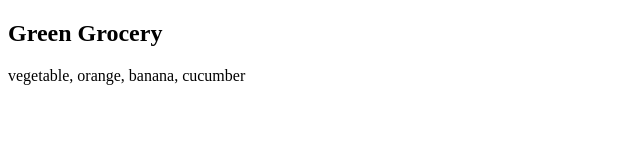
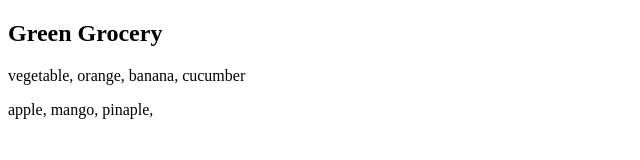
Before and after one commit to Rahamat725/green-grocery, a plain HTML site: page index.html in a window 1280 px wide. Shown: the whole page, without its empty margins (0-640 px from the left). Drawn offline with Linux system fonts and the light colour scheme.

Commit message:
added some fruits

```diff
--- a/index.html
+++ b/index.html
@@ -8,5 +8,6 @@
 <body>
     <h2>Green Grocery</h2>
     <p>vegetable, orange, banana, cucumber</p>
+    <p>apple, mango, pinaple, </p>
 </body>
 </html>
```
